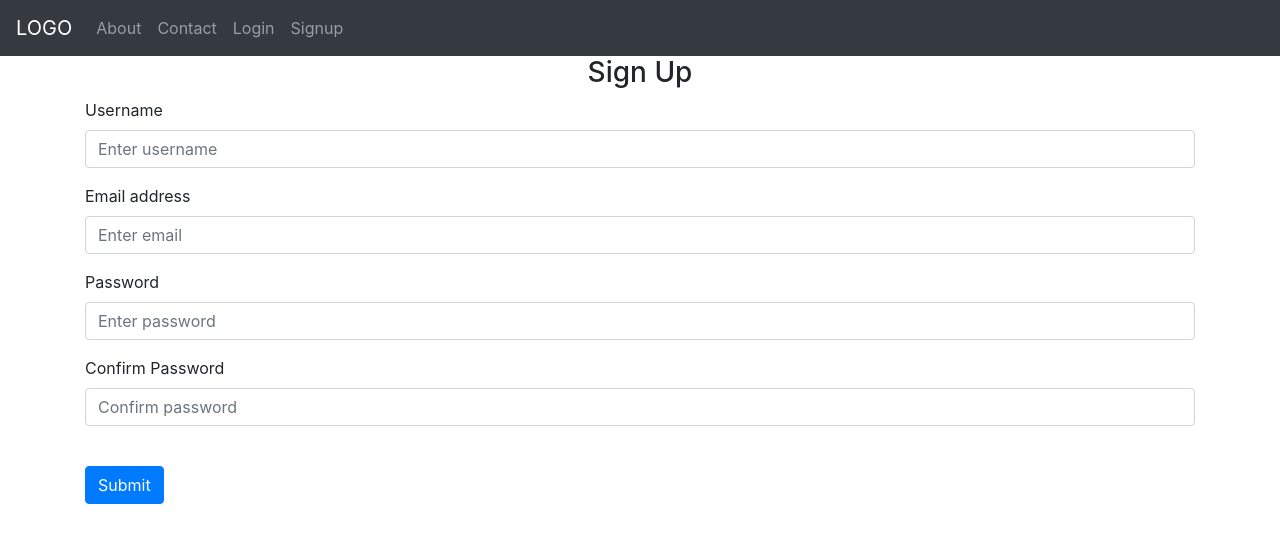
After one commit to AmineHammoutene10/Flask-SQLAlchemy-Login-Register-, a Flask app: template website/templates/sign_up.html in a window 1280 px wide. The commit adds this page. Shown: the top 543 px of the page. Run offline with Flask 2, Linux system fonts and the light colour scheme; the template is opened without the code that fills it, so the values that code supplies are empty; some libraries are stand-ins or nearby versions.

Commit message:
Login and Sign up pages

```diff
--- a/website/templates/base.html
+++ b/website/templates/base.html
@@ -16,7 +16,7 @@
     </head>
     <body>
         <nav class ="navbar navbar-expand-lg navbar-dark bg-dark">
-            <a class="navbar-brand" href= "{{ url_for('home') }}" >LOGO</a>
+            <a class="navbar-brand" href= "{{ url_for('views.home') }}" >LOGO</a>
             <button class="navbar-toggler" type="button" data-toggle="collapse" data-target="#navbar" aria-controls="navbar" aria-expanded="false" aria-label="Toggle navigation">
                 <span class="navbar-toggler-icon"></span>
             </button>
@@ -36,6 +36,35 @@
                     </li>
                 </ul>
             </div>
+        </nav>
+
+        {% with messages = get_flashed_messages(with_categories= true)%}
+        {% if messages %}
+        {% for category, message in messages %}
+        {% if category == 'error' %}
+        <div class="alert alert-danger alter-dismissable fade show" role="alert">
+            {{ message }}
+            <button type="button" class="close" data-dismiss="alert" aria-label="Close">
+                <span aria-hidden="true">&times;</span>
+            </div>
+        {% else %}
+            <div class="alert alert-sucess alter-dismissable fade show" role="alert">
+                {{ message }}
+                <button type="button" class="close" data-dismiss="alert" aria-label="Close">
+                    <span aria-hidden="true">&times;</span>
+                </div>
+        {% endif %}
+        {% endfor %}
+        {% endif %}
+        {% endwith %}
+
+
+
+
+        <div class="container">
+            {% block content %}
+            {% endblock %}
+
 
 
 
--- /dev/null
+++ b/website/templates/sign_up.html
@@ -0,0 +1,45 @@
+{% extends 'base.html' %}
+{% block title %}signup{% endblock %}
+{% block content %}
+    <form action="" method="POST">
+        <h3 align="center">Sign Up</h3>
+        <div class="form-group">
+            <label for="username">Username</label>
+            <input
+            type="text"
+            class="form-control"
+            id="username"
+            name="username"
+            placeholder="Enter username">
+        </div>
+        <div class="form-group">
+            <label for="email">Email address</label>
+            <input
+            type="email"
+            class="form-control"
+            id="email"
+            name="email"
+            placeholder="Enter email">
+        </div>
+        <div class="form-group">
+            <label for="password">Password</label>
+            <input
+            type="password"
+            class="form-control"
+            id="password"
+            name="password"
+            placeholder="Enter password">
+        </div>
+        <div class="form-group">
+            <label for="confirm_password">Confirm Password</label>
+            <input
+            type="password"
+            class="form-control"
+            id="confirm_password"
+            name="confirm_password"
+            placeholder="Confirm password">
+        </div>
+        <br />
+        <button type="submit" class="btn btn-primary">Submit</button>
+
+{% endblock %}
```
Also changed, not shown: website/auth.py (+32 -8 lines), website/templates/login.html (added, +27 -0 lines), website/views.py (line endings or trailing spaces).
